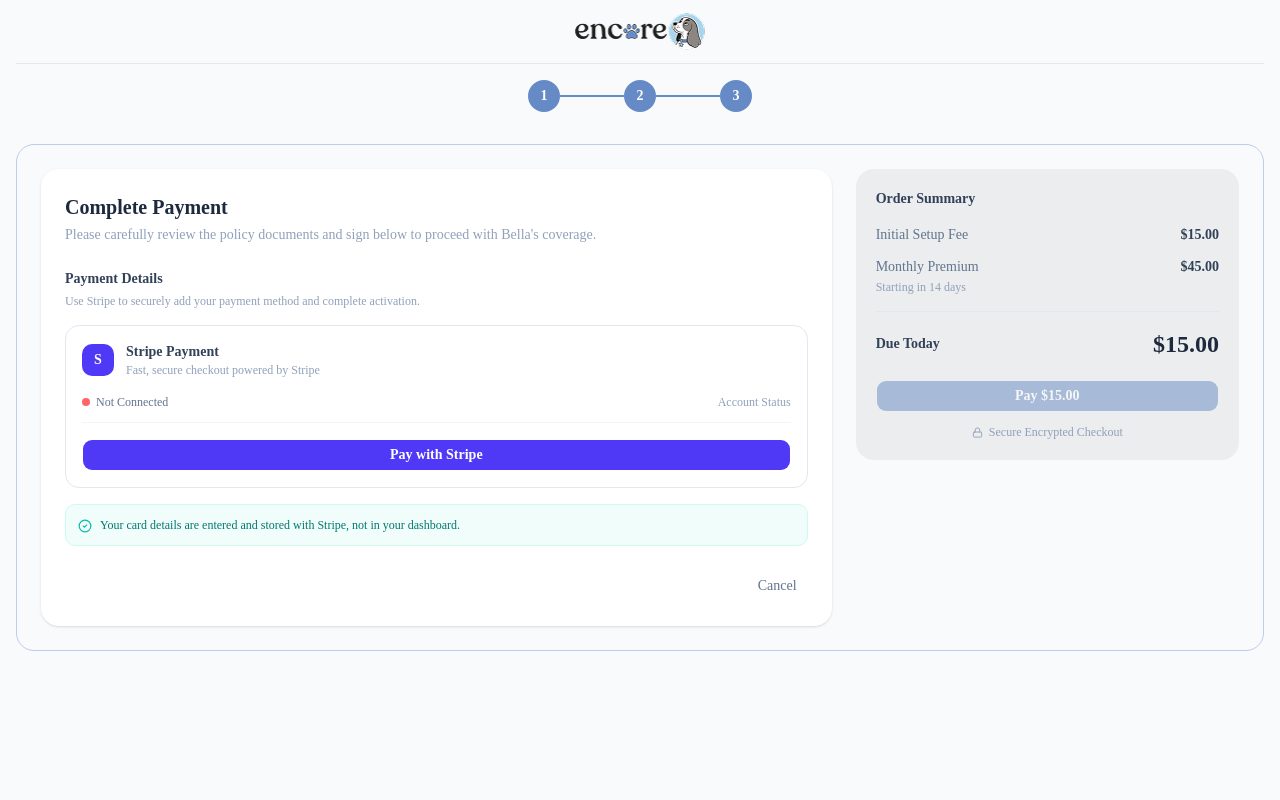
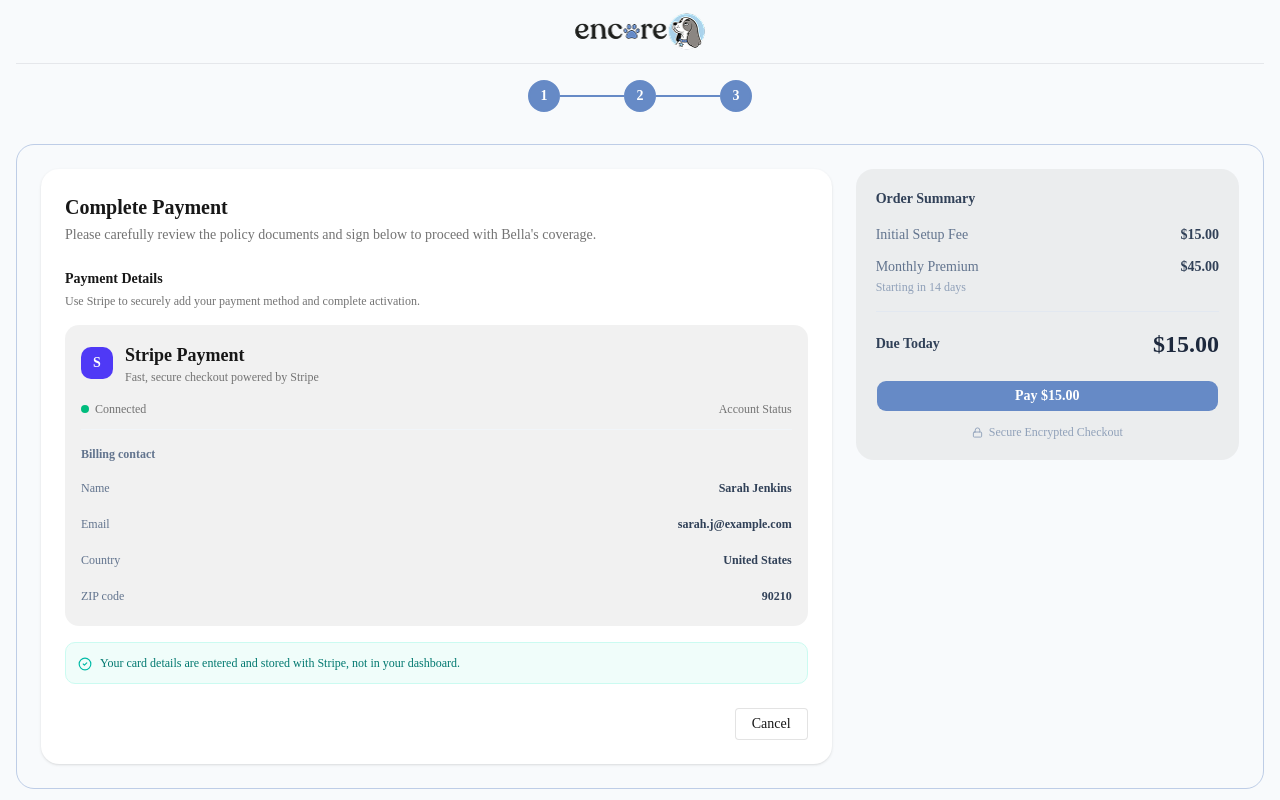
Before and after one commit to Azhar730/alexsgarrete, a Next.js app: page /dashboard/quote/payment in a window 1280 px wide. Built offline with nearby package versions, Linux system fonts and the light colour scheme.

Commit message:
faq edited

```diff
--- a/src/app/(WithDashboardLayout)/dashboard/messages/page.tsx
+++ b/src/app/(WithDashboardLayout)/dashboard/messages/page.tsx
@@ -5,7 +5,7 @@ import MessagesPage from "@/app/component/dashboard/MessagesPage";
 export default function Messages() {
   return (
     <AppLayout>
-      <div className="max-w-5xl mx-auto">
+      <div className="container mx-auto">
         <div className="mb-6">
           <h1 className="text-2xl font-bold text-slate-800">Messages</h1>
           <p className="text-sm text-slate-500 mt-1">
--- a/src/app/(WithDashboardLayout)/dashboard/page.tsx
+++ b/src/app/(WithDashboardLayout)/dashboard/page.tsx
@@ -7,7 +7,7 @@ import RecentActivity from "@/app/component/dashboard/RecentActivity";
 export default function DashboardPage() {
   return (
     <AppLayout>
-      <div className="max-w-7xl mx-auto px-4 sm:px-6 lg:px-8">
+      <div className="container mx-auto px-4 sm:px-6 lg:px-8">
         <h1 className="text-xl sm:text-2xl font-bold text-slate-800 mb-6">
           Welcome back, Sarah
         </h1>
--- a/src/app/(WithDashboardLayout)/dashboard/payments/page.tsx
+++ b/src/app/(WithDashboardLayout)/dashboard/payments/page.tsx
@@ -5,7 +5,7 @@ import { BillingHistory, PaymentMethod, PaymentSummaryCards } from "@/app/compon
 export default function PaymentsPage() {
   return (
     <AppLayout>
-      <div className="max-w-3xl mx-auto">
+      <div className="container mx-auto">
         <div className="mb-6">
           <h1 className="text-2xl font-bold text-slate-800">Payments</h1>
           <p className="text-sm text-slate-500 mt-1">
--- a/src/app/(WithDashboardLayout)/dashboard/settings/page.tsx
+++ b/src/app/(WithDashboardLayout)/dashboard/settings/page.tsx
@@ -6,7 +6,7 @@ import ProfileForm from "@/app/component/dashboard/ProfileForm";
 export default function SettingsPage() {
   return (
     <AppLayout>
-      <div className="max-w-3xl mx-auto">
+      <div className="container mx-auto">
         <div className="mb-6">
           <h1 className="text-2xl font-bold text-slate-800">Settings</h1>
           <p className="text-sm text-slate-500 mt-1">
--- a/src/app/component/dashboard/AppLayout.tsx
+++ b/src/app/component/dashboard/AppLayout.tsx
@@ -2,7 +2,7 @@ import Sidebar from "./Sidebar";
 
 export default function AppLayout({ children }: { children: React.ReactNode }) {
   return (
-    <div className="min-h-screen bg-slate-50 flex">
+    <div className="min-h-screen bg-primary/5 flex">
       <Sidebar />
       <main className="flex-1 md:ml-60 p-4 md:p-8 max-w-full overflow-x-hidden">
         {children}
--- a/src/app/component/dashboard/CompletePayment.tsx
+++ b/src/app/component/dashboard/CompletePayment.tsx
@@ -5,14 +5,13 @@ import { useRouter } from "next/navigation";
 import { Button } from "@/components/ui/button";
 import { Lock, CheckCircle2 } from "lucide-react";
 import StepIndicator from "./StepIndicator";
-import Link from "next/link";
 import PaymentHeader from "./PamentHeader";
 
 type StripeStatus = "not-connected" | "connected";
 
 export default function CompletePayment() {
   const router = useRouter();
-  const [stripeStatus, setStripeStatus] = useState<StripeStatus>("not-connected");
+  const [stripeStatus, setStripeStatus] = useState<StripeStatus>("connected");
 
   const connectStripe = () => {
     // Simulate Stripe connection
@@ -29,35 +28,35 @@ export default function CompletePayment() {
         <div className="grid grid-cols-1 lg:grid-cols-3 gap-6">
           {/* Left - Payment details */}
           <div className="lg:col-span-2 bg-white rounded-2xl p-6 shadow-sm">
-            <h2 className="text-xl font-bold text-slate-800 mb-1">
+            <h2 className="text-xl font-bold text-secondary mb-1">
               Complete Payment
             </h2>
-            <p className="text-sm text-slate-400 mb-6">
+            <p className="text-sm text-muted-foreground mb-6">
               Please carefully review the policy documents and sign below to
               proceed with Bella&apos;s coverage.
             </p>
 
             <div className="mb-4">
-              <h3 className="text-sm font-bold text-slate-700 mb-1">
+              <h3 className="text-sm font-bold text-secondary mb-1">
                 Payment Details
               </h3>
-              <p className="text-xs text-slate-400">
+              <p className="text-xs text-muted-foreground">
                 Use Stripe to securely add your payment method and complete
                 activation.
               </p>
             </div>
 
             {/* Stripe card */}
-            <div className="border border-slate-200 rounded-xl p-4">
+            <div className="bg-muted-foreground/10 rounded-xl p-4">
               <div className="flex items-center gap-3 mb-4">
                 <div className="w-8 h-8 rounded-lg bg-indigo-600 flex items-center justify-center">
                   <span className="text-white font-bold text-sm">S</span>
                 </div>
                 <div>
-                  <p className="text-sm font-bold text-slate-700">
+                  <p className="text-lg font-bold text-secondary">
                     Stripe Payment
                   </p>
-                  <p className="text-xs text-slate-400">
+                  <p className="text-xs text-muted-foreground">
                     Fast, secure checkout powered by Stripe
                   </p>
                 </div>
@@ -72,13 +71,13 @@ export default function CompletePayment() {
                         : "bg-red-400"
                     }`}
                   />
-                  <span className="text-xs text-slate-500">
+                  <span className="text-xs text-muted-foreground">
                     {stripeStatus === "connected"
                       ? "Connected"
                       : "Not Connected"}
                   </span>
                 </div>
-                <span className="text-xs text-slate-400">Account Status</span>
+                <span className="text-xs text-muted-foreground">Account Status</span>
               </div>
 
               {stripeStatus === "connected" ? (
@@ -106,7 +105,7 @@ export default function CompletePayment() {
               ) : (
                 <Button
                   onClick={connectStripe}
-                  className="w-full bg-indigo-600 hover:bg-indigo-700 text-white font-semibold"
+                  className="w-full h-12 bg-indigo-600 hover:bg-indigo-700 text-white font-semibold"
                 >
                   Pay with Stripe
                 </Button>
@@ -128,7 +127,7 @@ export default function CompletePayment() {
               <Button
                 variant="ghost"
                 onClick={() => router.back()}
-                className="text-slate-500 hover:text-slate-700"
+                className="text-secondary cursor-pointer rounded border border-muted-foreground/20 bg-white px-4 py-2 text-sm font-medium"
               >
                 Cancel
               </Button>
--- a/src/app/component/dashboard/Sidebar.tsx
+++ b/src/app/component/dashboard/Sidebar.tsx
@@ -41,13 +41,13 @@ export default function Sidebar() {
               className={cn(
                 "flex items-center gap-2.5 px-3 py-2.5 rounded-lg text-sm font-medium transition-all",
                 active
-                  ? "bg-slate-100 text-slate-900"
-                  : "text-slate-500 hover:text-slate-800 hover:bg-slate-50"
+                  ? "bg-primary/60 text-secondary"
+                  : "text-muted-foreground hover:text-secondary hover:bg-primary/60"
               )}
             >
               <Icon
                 size={16}
-                className={cn(active ? "text-slate-700" : "text-slate-400")}
+                className={cn(active ? "text-secondary hover:text-secondary" : "text-muted-foreground hover:text-secondary")}
               />
               {label}
             </Link>
--- a/src/app/component/home/FAQSection.tsx
+++ b/src/app/component/home/FAQSection.tsx
@@ -35,14 +35,14 @@ function FAQItem({ question, answer }: { question: string; answer: string }) {
       onClick={() => setOpen(!open)}
     >
       <div className="flex items-center justify-between gap-4">
-        <span className="text-sm font-medium text-gray-700">{question}</span>
+        <span className="text-base sm:text-lg font-medium text-gray-800">{question}</span>
         <ChevronDown
           size={18}
-          className={`text-gray-400 flex-shrink-0 transition-transform duration-200 ${open ? "rotate-180" : ""}`}
+          className={`text-gray-400 shrink-0 transition-transform duration-200 ${open ? "rotate-180" : ""}`}
         />
       </div>
       {open && (
-        <p className="mt-3 text-sm text-gray-500 leading-relaxed">{answer}</p>
+        <p className="mt-3 text-base text-gray-600 leading-7">{answer}</p>
       )}
     </div>
   );
@@ -51,8 +51,8 @@ function FAQItem({ question, answer }: { question: string; answer: string }) {
 export default function FAQSection() {
   return (
     <section id="faq" className="py-16 bg-white">
-      <div className="max-w-3xl mx-auto px-4 sm:px-6 lg:px-8">
-        <h2 className="text-3xl font-bold text-center text-primary mb-10">
+      <div className="container mx-auto px-4 sm:px-6 lg:px-8">
+        <h2 className="text-3xl sm:text-4xl font-bold text-center text-primary mb-10">
           Frequently Asked Questions
         </h2>
         <div className="bg-white rounded-2xl shadow-sm border border-gray-100 px-6">
--- a/src/app/globals.css
+++ b/src/app/globals.css
@@ -67,7 +67,7 @@
   --popover-foreground: oklch(0.145 0 0);
   --primary: oklch(63.17% 0.100 260.28);
   --primary-foreground: oklch(0.985 0 0);
-  --secondary: oklch(20.36% 0.029 259.86);
+  --secondary: oklch(0.205 0 0);
   --secondary-foreground: oklch(0.205 0 0);
   --muted: oklch(0.97 0 0);
   --muted-foreground: oklch(0.556 0 0);
```
